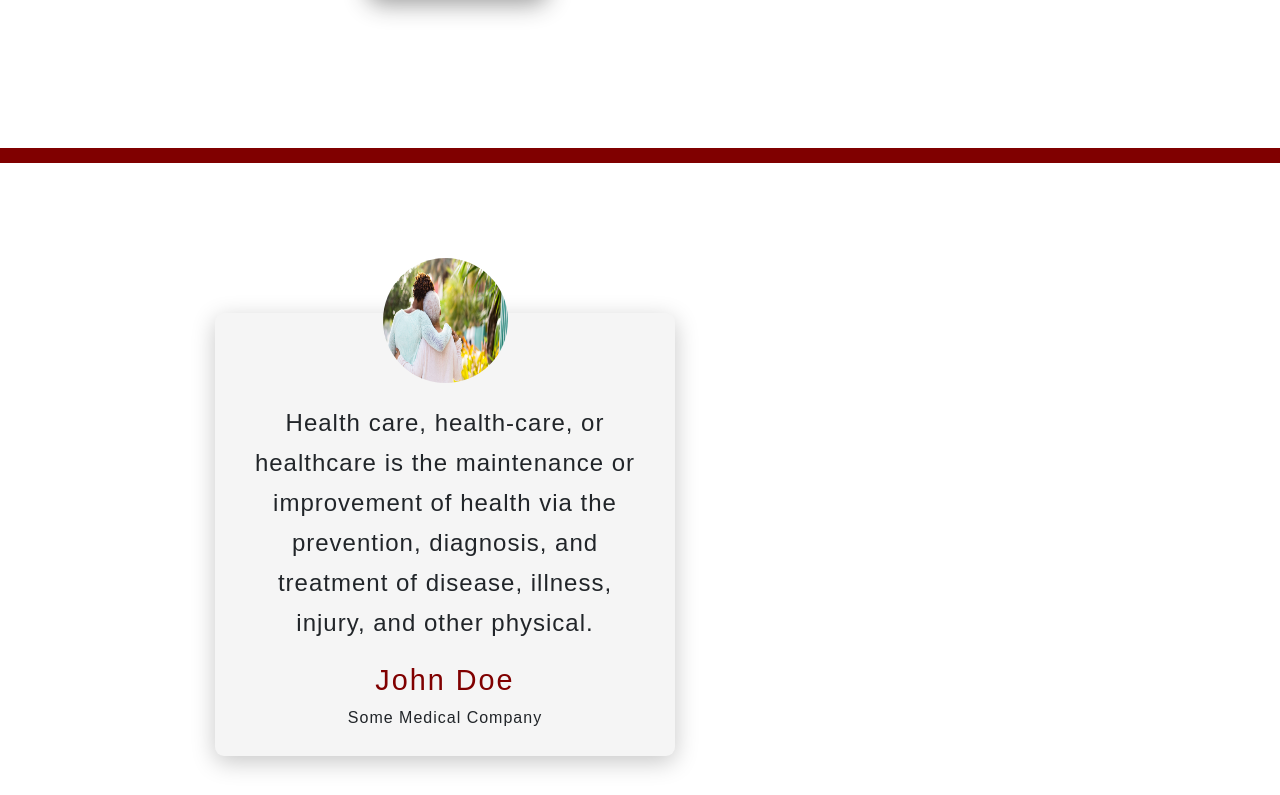
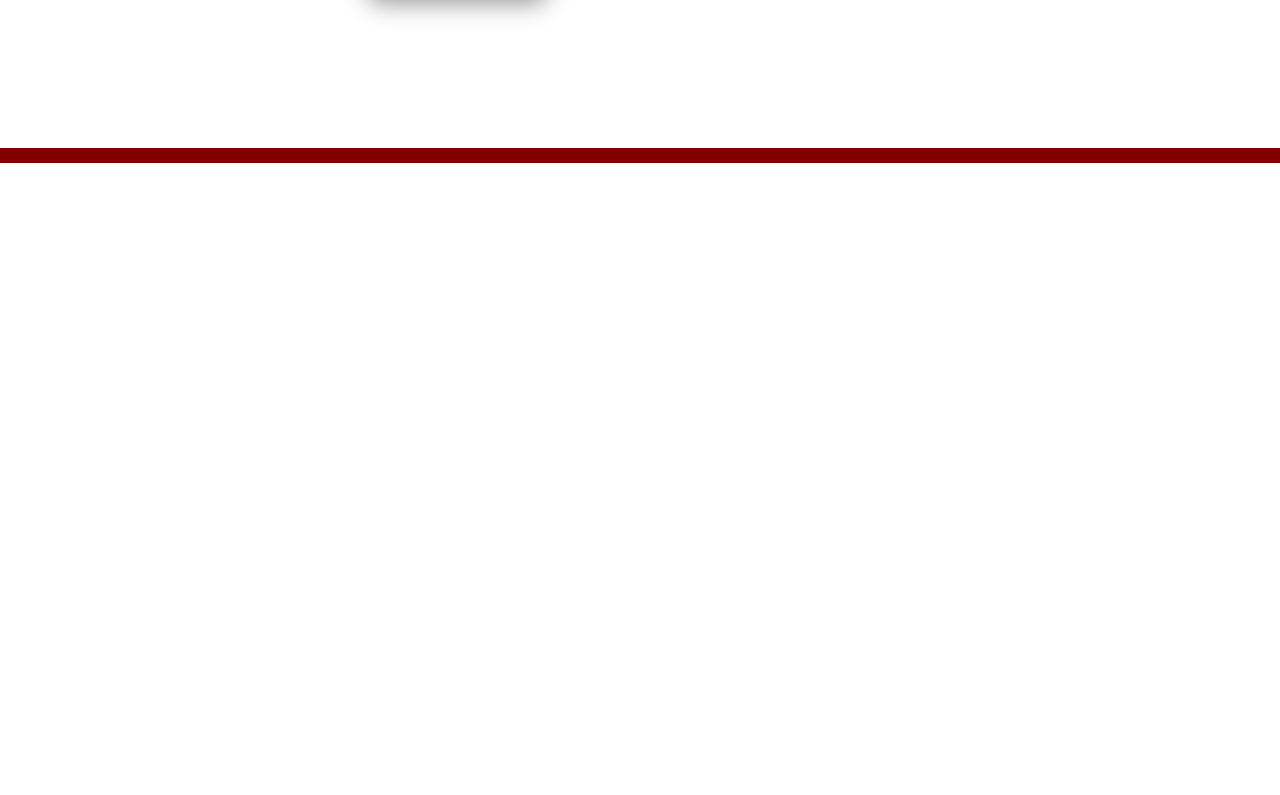
Before and after one commit to ecare-software/ecare-residential, a React (Create React App) app in the folder client/: page / in a window 1280 px wide. Shown: the part 2002-2797 px from the top of the page. After the commit the page ends 2165 px from the top, so only its background shows below. Built offline with nearby package versions, Linux system fonts and the light colour scheme.

Commit message:
homepage updated

```diff
--- a/client/src/App.js
+++ b/client/src/App.js
@@ -516,11 +516,11 @@
               </div>
             </div>
           </div>
-          <div style={{ paddingBottom: "100px" }}>
+          {/* <div style={{ paddingBottom: "100px" }}>
             <Testimonial dir="right" />
             <Testimonial dir="left" />
             <Testimonial dir="right" />
-          </div>
+          </div> */}
           {/* Body End */}
           {/* modals */}
         </div>
```
